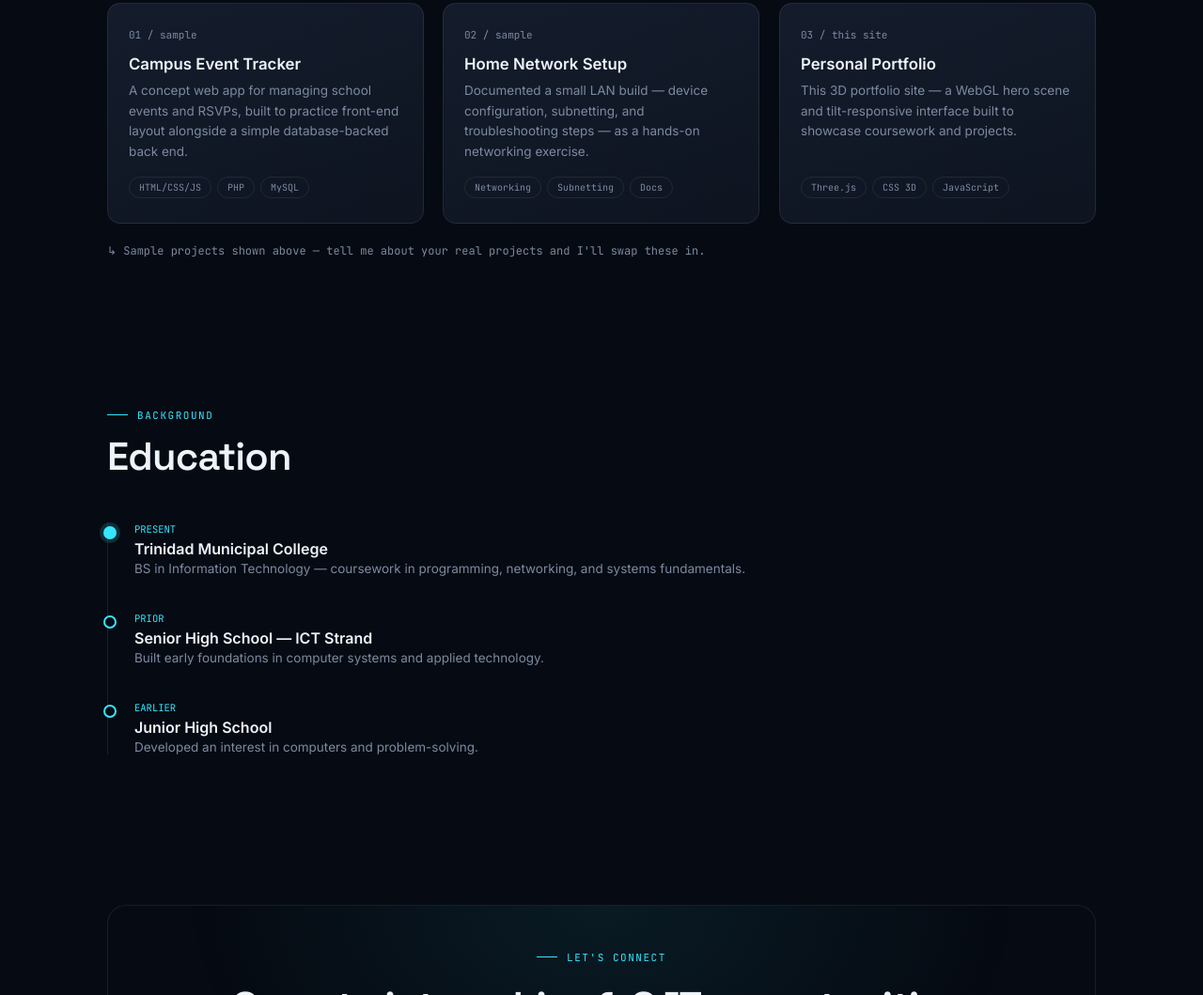
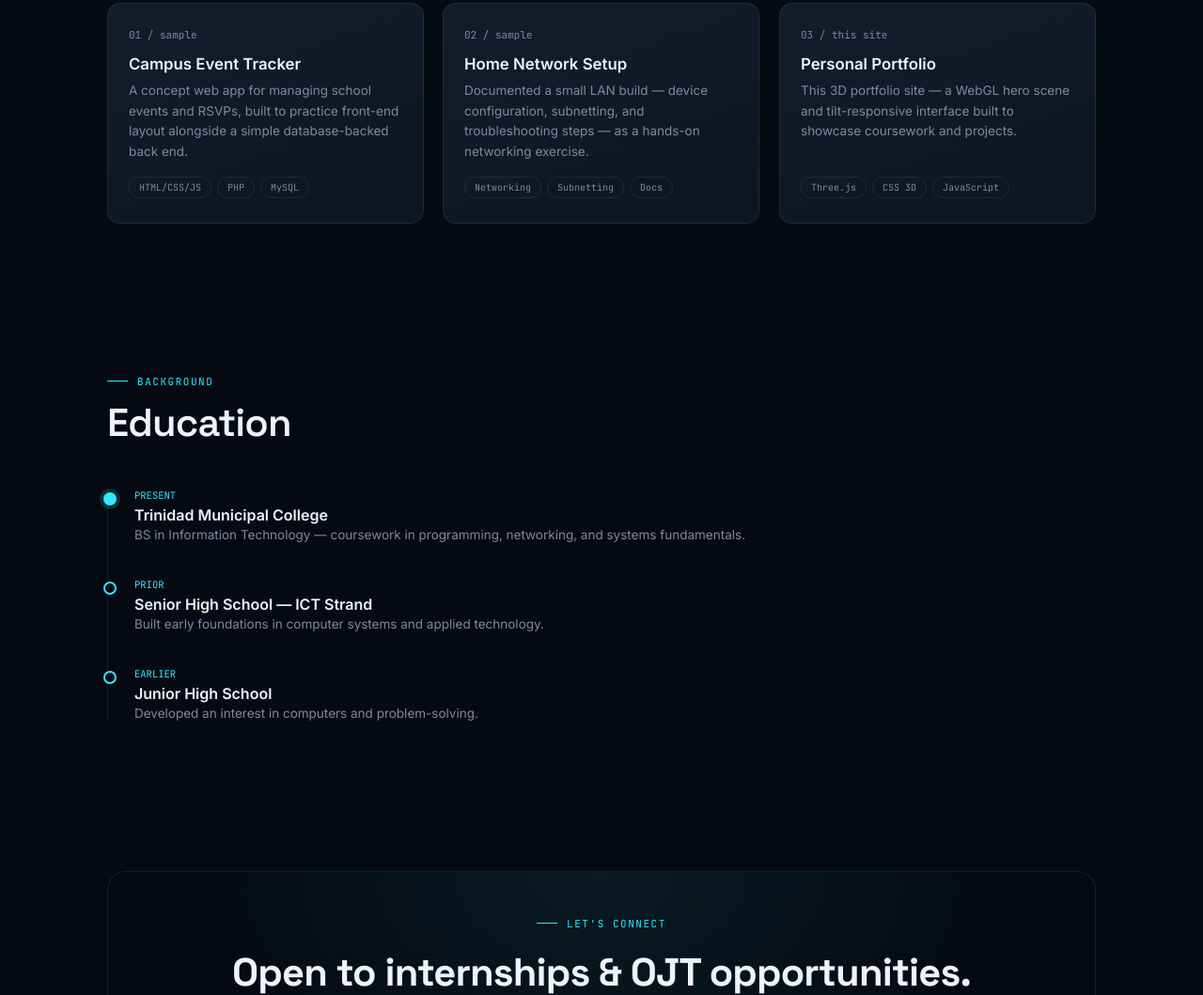
Before and after one commit to jelrenpadilla1-boop/Jelren-Padilla, a plain HTML site: page index.html in a window 1280 px wide. Shown: the part 2018-3077 px from the top of the page at 94% size. Drawn offline with nearby package versions, Linux system fonts and the light colour scheme; animation ran at ten frames a second.

Commit message:
remove the paragraph below project

```diff
--- a/index.html
+++ b/index.html
@@ -1377,9 +1377,7 @@
           </div>
         </div>
       </div>
-      <p class="mono projects-note" style="color:var(--muted);">↳ Sample projects shown above — tell me about your
-        real
-        projects and I'll swap these in.</p>
+
     </div>
   </section>
 
```
